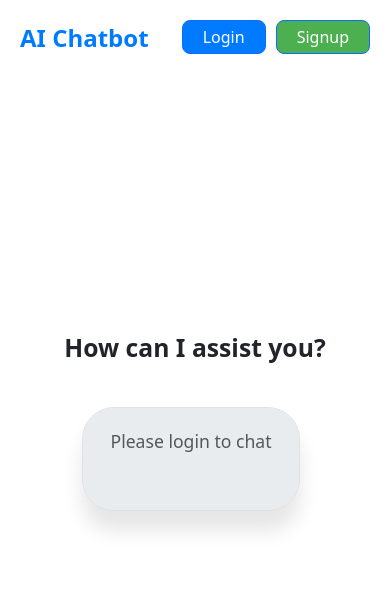
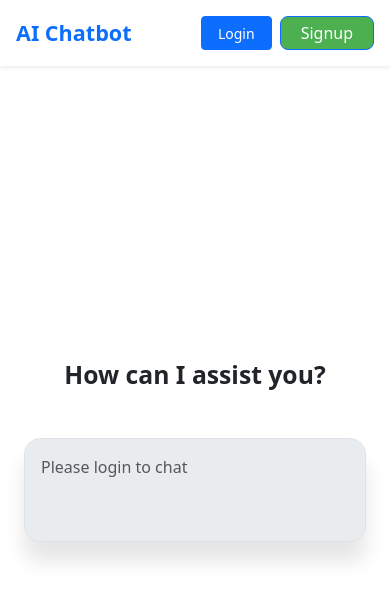
Before and after one commit to padamdamai/AI-Chatbot, a React (Vite) app in the folder chatbot_project/frontend/chatbot-frontend/: page / in a window 390 px wide. Shown: the top 600 px of the page. Built offline with nearby package versions, Linux system fonts and the light colour scheme.

Commit message:
responsive of App.jsx

```diff
--- a/chatbot_project/frontend/chatbot-frontend/src/App.css
+++ b/chatbot_project/frontend/chatbot-frontend/src/App.css
@@ -16,3 +16,6 @@
   overflow-y: auto;
   max-height: 80vh;  /* Limit the height to prevent overflow */
 }
+.btn-danger {
+  --bs-btn-bg: #cd4e5a;
+}
--- a/chatbot_project/frontend/chatbot-frontend/src/App.jsx
+++ b/chatbot_project/frontend/chatbot-frontend/src/App.jsx
@@ -87,18 +87,54 @@ function App() {
   };
 
   return (
-    <div className="App d-flex flex-column justify-content-center align-items-center" style={{ minHeight: '100vh' }}>
-      <div className="ai-chatbot-text fw-bold" style={{ position: 'fixed', top: '20px', left: '20px', fontSize: '1.5rem', color: '#007bff' }}>
-        AI Chatbot
+    <div className="App container-fluid d-flex flex-column min-vh-100 p-0">
+      {/* Header Section */}
+      <header className="d-flex justify-content-between align-items-center p-3 bg-white shadow-sm position-sticky top-0 z-3">
+        <div className="ai-chatbot-text fw-bold fs-4 text-primary">AI Chatbot</div>
+
+        <div className="d-flex gap-2">
+          {isAuthenticated ? (
+            <button
+              className="btn btn-danger btn-sm py-1 px-3"
+              onClick={handleLogout}
+            >
+              Logout
+            </button>
+          ) : (
+            <>
+              <button
+                className="btn btn-primary btn-sm py-1 px-3"
+                onClick={() => setIsLoginVisible(true)}
+              >
+                Login
+              </button>
+              <Signup />
+            </>
+          )}
         </div>
+      </header>
 
-      <div className="chat-container" style={{ width: '90%', maxWidth: '1000px', height: '80%', padding: '30px', display: 'flex', flexDirection: 'column', justifyContent: 'flex-end' }}>
-        {isFirstMessage && <h1 className="text-center fw-bold mb-4 fs-2">How can I assist you?</h1>}
+{/* Main Chat Area */}
+<main className="flex-grow-1 d-flex flex-column justify-content-center align-items-center p-3">
+  <div className="chat-container w-100 h-100 d-flex flex-column" style={{ maxWidth: '1000px' }}>
+    {isFirstMessage && (
+      <h1 className="text-center fw-bold mb-4 fs-2 fs-md-1">How can I assist you?</h1>
+    )}
 
-        <div className="chatbox mx-auto w-75" style={{ flexGrow: 1, marginBottom: '20px', overflowY: 'scroll', scrollbarWidth: 'none' }}>
+    {/* Chatbox with custom width for larger screens */}
+    <div className="chatbox flex-grow-1 overflow-auto mb-3 w-100 custom-width-75 mx-auto">
       {chatHistory.map((entry, index) => (
-            <div key={index} className={`d-flex ${entry.role === 'user' ? 'justify-content-end' : 'justify-content-start'}`} style={{ marginBottom: '10px' }}>
-              <div className={`p-3 ${entry.role === 'user' ? 'bg-light w-50 text-dark rounded-5' : ''}`} style={{ backgroundColor: entry.role === 'user' ? '#e0e0e0' : 'transparent', fontSize: '1rem', marginLeft: entry.role === 'user' ? 'auto' : '' }}>
+        <div
+          key={index}
+          className={`d-flex ${entry.role === 'user' ? 'justify-content-end' : 'justify-content-start'} mb-2`}
+        >
+          <div
+            className={`p-3 rounded-4 ${entry.role === 'user' ? 'bg-light user-message' : 'bot-message'}`}
+            style={{
+              maxWidth: '85%',
+              wordWrap: 'break-word'
+            }}
+          >
             {entry.message}
           </div>
         </div>
@@ -106,69 +142,39 @@ function App() {
       <div ref={messagesEndRef} />
     </div>
 
-        <div className="d-flex justify-content-center align-items-center" style={{ position: 'sticky', bottom: 0 }}>
+    {/* Input Area with matching custom width */}
+    <div className="input-area position-sticky bottom-0 bg-white p-2 w-100">
+      <div className="d-flex justify-content-center">
+        <div className="w-100 custom-width-75">
           <textarea
-            className="form-control me-2 rounded-5 w-75"
+            className="form-control rounded-4 p-3 w-100"
             value={userMessage}
             onChange={(e) => setUserMessage(e.target.value)}
             onKeyDown={handleKeyPress}
             placeholder={isAuthenticated ? "Ask something..." : "Please login to chat"}
             disabled={loading || !isAuthenticated}
             style={{
-              fontSize: '1.1rem',
               height: '6.5rem',
-              paddingTop: '20px',
-              borderRadius: '0',
               boxShadow: 'rgba(0, 0, 0, 0.1) 0px 20px 20px 0px',
-              maxWidth: '100%',
-              wordWrap: 'break-word',
-              whiteSpace: 'normal',
-              resize: 'none',
-              overflow: 'hidden',
-              textAlign: 'center',
-              display: 'flex',
-              justifyContent: 'center',
-              alignItems: 'center',
+              resize: 'none'
             }}
           />
         </div>
       </div>
+    </div>
+  </div>
+</main>
 
-      <div style={{ position: 'fixed', top: '20px', right: '20px', display: 'flex', flexDirection: 'row', gap: '10px' }}>
-        {isAuthenticated ? (
-          <button
-            className="btn btn-danger"
-            onClick={handleLogout}
-            style={{
-              borderRadius: '8px',
-              padding: '3px 20px',
-              fontSize: '16px',
-              cursor: 'pointer',
-            }}
-          >
-            Logout
-          </button>
-        ) : (
-          <>
-            <button
-              className="btn btn-primary"
-              onClick={() => setIsLoginVisible(true)}
-              style={{
-                backgroundColor: '#007bff',
-                color: 'white',
-                borderRadius: '8px',
-                padding: '3px 20px',
-                fontSize: '16px',
-                cursor: 'pointer',
-              }}
-            >
-              Login
-            </button>
-            <Signup />
-          </>
-        )}
-      </div>
+{/* Custom CSS for specific screen size */}
+<style jsx>{`
+  @media (min-width: 618px) and (min-height: 621px) {
+    .custom-width-75 {
+      width: 75% !important;
+    }
+  }
+`}</style>
 
+      {/* Login Modal */}
       {isLoginVisible && (
         <LoginModal
           isLoginVisible={isLoginVisible}
```
Lines whose indentation alone changed are shown as unchanged.
